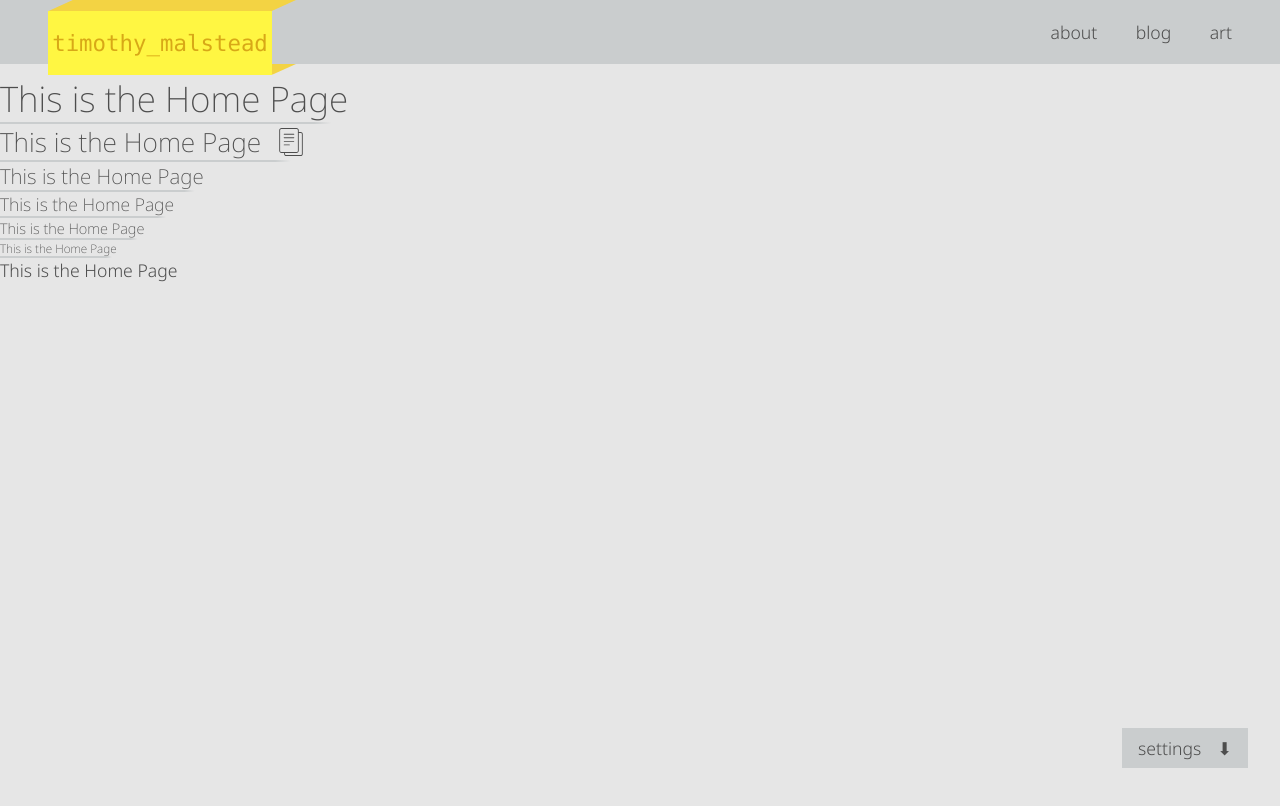
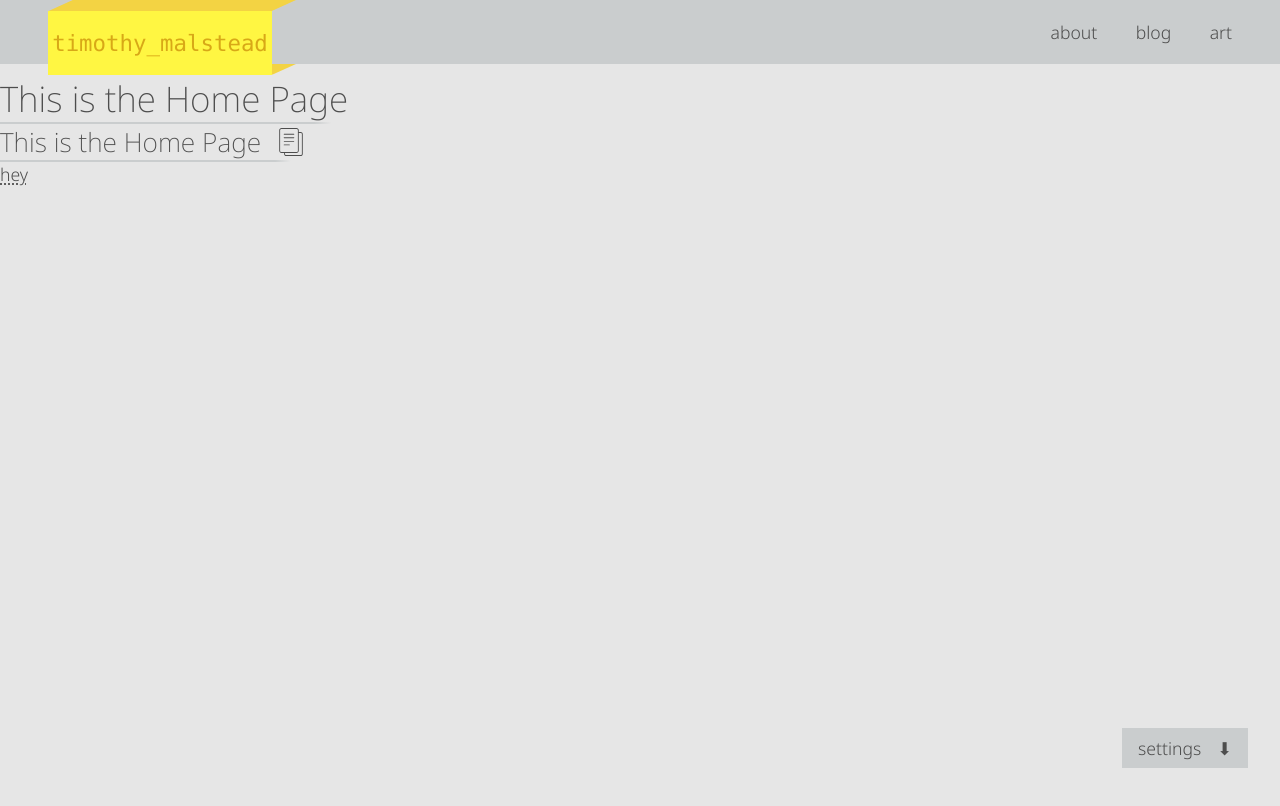
Before and after one commit to timmalstead/personal-site-next-js, a Next.js app: page / in a window 1280 px wide. Shown: the top 806 px of the page. Built offline with nearby package versions, Linux system fonts and the light colour scheme; no server answers.

Commit message:
adds next link to markdown component map

```diff
--- a/app/_components/markdown/index.tsx
+++ b/app/_components/markdown/index.tsx
@@ -1,4 +1,5 @@
 import ReactMarkdown, { type Options } from "react-markdown"
+import NextLink from "next/link"
 import Heading from "../heading"
 import { forwardRef } from "react"
 
@@ -19,6 +20,18 @@ const componentsConfig: MarkdownOptions["components"] = {
     h4: ({ children }) => <Heading level="h4">{children}</Heading>,
     h5: ({ children }) => <Heading level="h5">{children}</Heading>,
     h6: ({ children }) => <Heading level="h6">{children}</Heading>,
+    a: ({ href, children }) => {
+        const isExternalLink = (href as string).startsWith("http")
+        return (
+            <NextLink
+                target={isExternalLink ? "_blank" : "_self"}
+                className="inline"
+                href={href as string}
+            >
+                {children}
+            </NextLink>
+        )
+    },
 }
 
 const Markdown = forwardRef<MarkdownOptions, MarkdownOptions>(
--- a/app/globals.css
+++ b/app/globals.css
@@ -65,6 +65,7 @@ a {
     text-underline-offset: 0.2rem;
     text-decoration: none;
 
+    &.inline,
     &:hover,
     &:focus,
     &:active {
--- a/app/page.tsx
+++ b/app/page.tsx
@@ -4,11 +4,7 @@ const Home = () => (
     <main>
         <Markdown># This is the Home Page</Markdown>
         <Markdown>## This is the Home Page</Markdown>
-        <Markdown>### This is the Home Page</Markdown>
-        <Markdown>#### This is the Home Page</Markdown>
-        <Markdown>##### This is the Home Page</Markdown>
-        <Markdown>###### This is the Home Page</Markdown>
-        <Markdown>This is the Home Page</Markdown>
+        <Markdown>[hey](/art)</Markdown>
     </main>
 )
 
--- a/next.config.mjs
+++ b/next.config.mjs
@@ -1,6 +1,15 @@
 /** @type {import('next').NextConfig} */
 const nextConfig = {
     output: "standalone",
+    webpack: (config, { isServer }) => {
+        if (!isServer) {
+            config.module.rules.push({
+                test: /react-markdown/,
+                use: "null-loader",
+            })
+        }
+        return config
+    },
 }
 
 export default nextConfig
--- a/package.json
+++ b/package.json
@@ -26,6 +26,7 @@
         "@types/react-dom": "^18",
         "eslint": "^8",
         "eslint-config-next": "14.1.0",
+        "null-loader": "^4.0.1",
         "prettier": "3.2.5",
         "typescript": "^5"
     }
```
Also changed, not shown: 1 other file (tests, documents, lock files or other folders).
